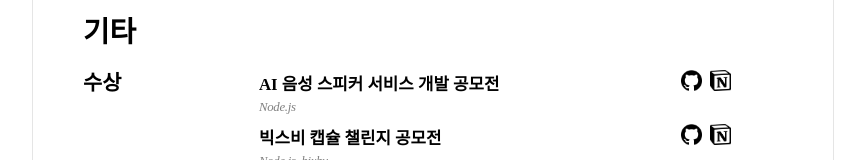
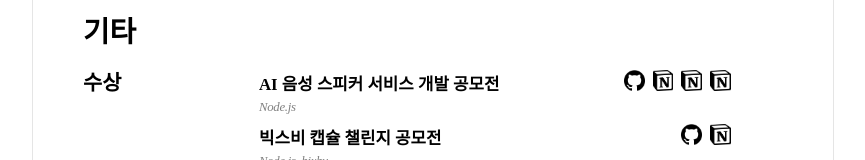
Before and after one commit to kiminseob/resume, a React app: page / in a window 1280 px wide. Shown: the part 928-1088 px from the top of the page, without its empty margins (207-1072 px from the left). Built offline with nearby package versions, Linux system fonts and the light colour scheme.

Commit message:
chore:  notion 링크 수정 및 추가 lastBread, 셀보이스 notion 추가 bixby notion 링크 수정

```diff
--- a/src/components/Others.jsx
+++ b/src/components/Others.jsx
@@ -18,6 +18,18 @@ function Others() {
               </a>
               <a
                 href="https://canyon-honey-f8b.notion.site/NUGU-AIR-2018-11-2020-05-bfaf89c465494bf390aa5afde6b97e91"
+                target="_blank"
+              >
+                <SC.Icon src="icon/notion.png" />
+              </a>
+              <a
+                href="https://canyon-honey-f8b.notion.site/LAST-BREAD-2019-02-2019-04-9db2593ec77b4b0a8b27576f0365f75b"
+                target="_blank"
+              >
+                <SC.Icon src="icon/notion.png" />
+              </a>
+              <a
+                href="https://canyon-honey-f8b.notion.site/2019-07-2019-09-5bb063ad7f1a4eda81301065ade2bed7"
                 target="_blank"
               >
                 <SC.Icon src="icon/notion.png" />
@@ -44,7 +56,7 @@ function Others() {
                 <SC.Icon src="icon/github.png" />
               </a>
               <a
-                href="https://canyon-honey-f8b.notion.site/2019-09-2019-10-11c60248222a4ae2b1d4af8dab73f9e3t"
+                href="https://canyon-honey-f8b.notion.site/2019-09-2019-10-57a930f39b704cd1bfcfa6647451130d"
                 target="_blank"
               >
                 <SC.Icon src="icon/notion.png" />
```
